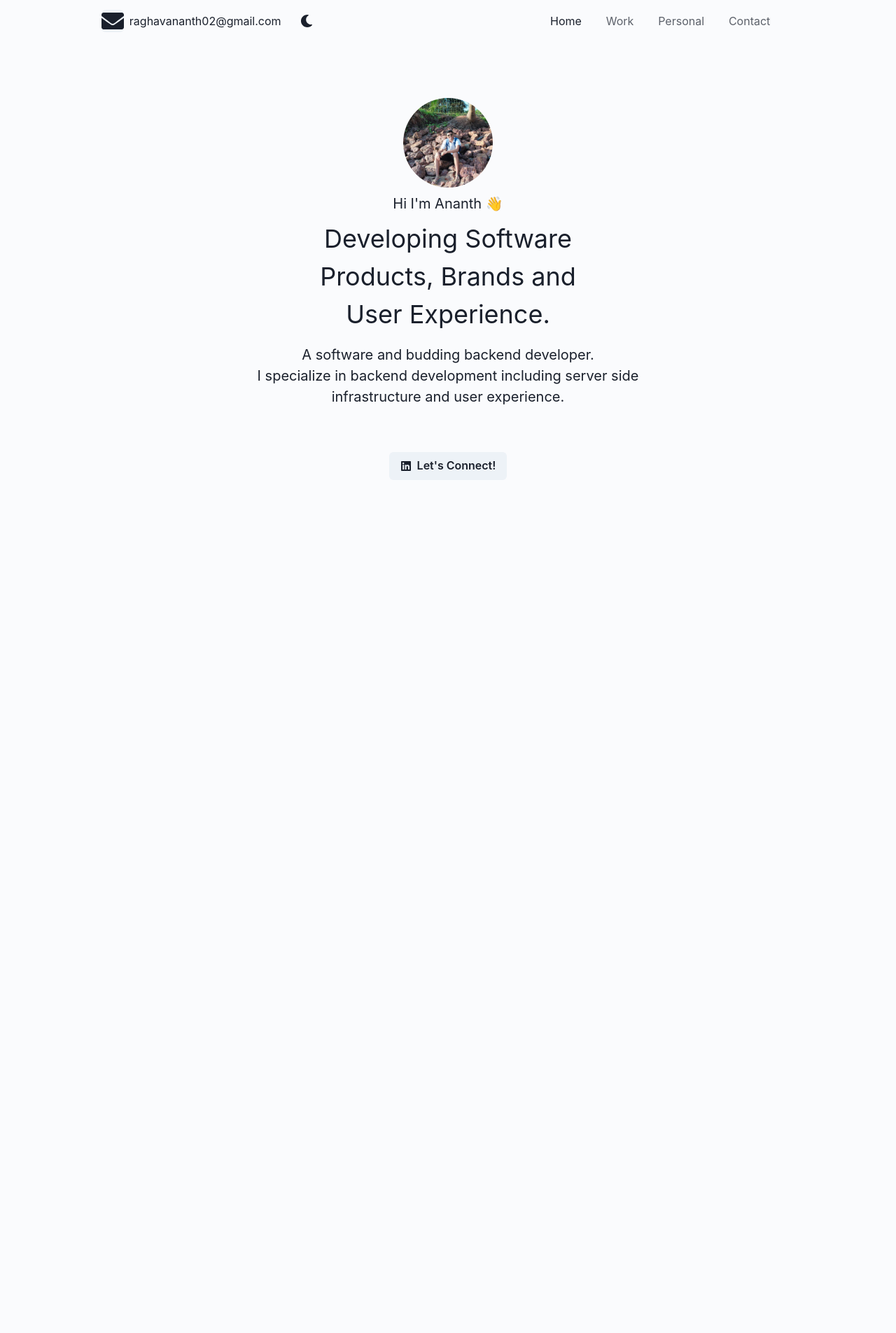
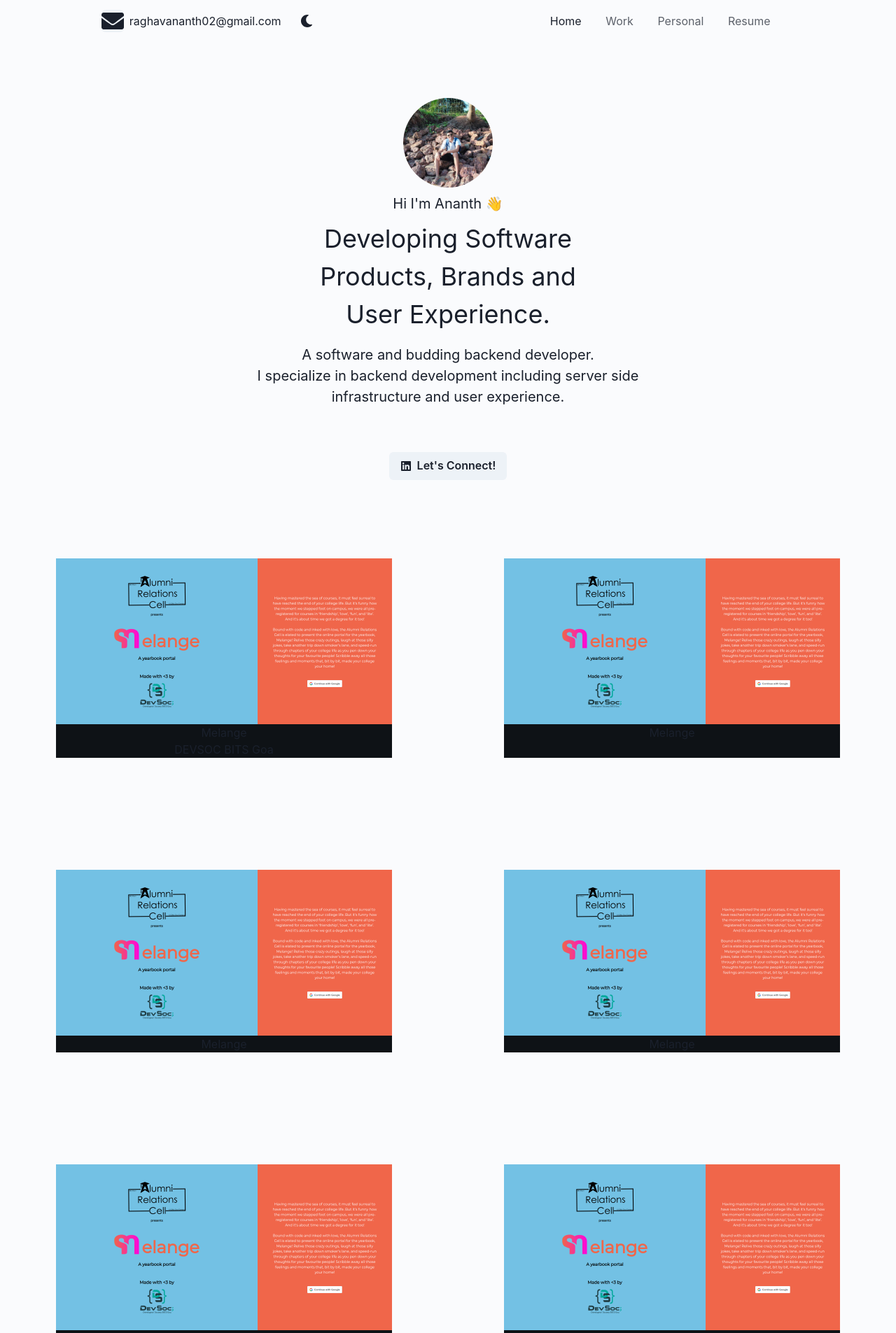
Before and after one commit to ananth243/ananth243.github.io, a React (Vite) app: page / in a window 1280 px wide. Shown: the top 1905 px of the page at 70% size. Before the commit the page ends 800 px from the top, so only its background shows below. Built offline with nearby package versions, Linux system fonts and the light colour scheme.

Commit message:
Added base layout

```diff
--- a/src/App.jsx
+++ b/src/App.jsx
@@ -1,18 +1,16 @@
 import React from "react";
 import Profile from "./Profile";
 import Work from "./Work";
-import Contact from "./Contact";
 import Personal from "./Personal";
 import { useNavState } from "./components/Navbar";
 import { AnimatePresence } from "framer-motion";
 
 function App() {
-  const { home, work, personal, contact } = useNavState();
+  const { home, work, personal } = useNavState();
   return (
     <AnimatePresence>
       {home && <Profile />}
       {work && <Work />}
-      {contact && <Contact />}
       {personal && <Personal />}
     </AnimatePresence>
   );
--- a/src/Contact.jsx
+++ /dev/null
@@ -1,19 +0,0 @@
-import React from "react";
-import { Box } from "@chakra-ui/react";
-import { motion } from "framer-motion";
-
-function Contact() {
-  return (
-    <Box
-      as={motion.div}
-      animate={{ opacity: 1 }}
-      exit={{ opacity: 0 }}
-      initial={{ opacity: 0 }}
-      transition={{ duration: 100, ease: "ease-out" }}
-    >
-      Contact
-    </Box>
-  );
-}
-
-export default Contact;
--- a/src/Personal.jsx
+++ b/src/Personal.jsx
@@ -9,9 +9,9 @@ function Personal() {
       animate={{ opacity: 1 }}
       exit={{ opacity: 0 }}
       initial={{ opacity: 0 }}
-      transition={{ duration: 100, ease: "ease-out" }}
+      transition={{ duration: 100 }}
     >
-      Personal
+      Contact Projects Interests in sports, talk about your university
     </Box>
   );
 }
--- a/src/Profile.jsx
+++ b/src/Profile.jsx
@@ -6,12 +6,59 @@ import {
   Button,
   Icon,
   Box,
+  SimpleGrid,
 } from "@chakra-ui/react";
 import photo from "./assets/photo.jpg";
 import { FaLinkedin } from "react-icons/fa";
 import { motion } from "framer-motion";
+import ProjectCard from "./components/ProjectCard";
+import melange from "./assets/Melange.png";
+function Profile() {
+  const projects = [
+    {
+      name: "Melange",
+      url: null,
+      description: "",
+      company: "DEVSOC BITS Goa",
+      image: melange,
+    },
+    {
+      name: "Melange",
+      url: null,
+      description: "",
+      company: "",
+      image: melange,
+    },
+    {
+      name: "Melange",
+      url: null,
+      description: "",
+      company: "",
+      image: melange,
+    },
+    {
+      name: "Melange",
+      url: null,
+      description: "",
+      company: "",
+      image: melange,
+    },
+    {
+      name: "Cab Joint",
+      url: "https://github.com/ananth243",
+      description: "",
+      company: "",
+      image: melange,
+    },
+    {
+      name: "Code Share",
+      url: "https://github.com/ananth243",
+      description: "",
+      company: "",
+      image: melange,
+    },
+  ];
 
-function Profile() {
   return (
     <Box
       as={motion.div}
@@ -54,6 +101,13 @@ function Profile() {
           Let's Connect!
         </Button>
       </Center>
+      <Box padding="5rem">
+        <SimpleGrid marginTop="2rem" minChildWidth="20rem" spacing="10rem">
+          {projects.map((project, index) => (
+            <ProjectCard key={index} index={index} {...project} />
+          ))}
+        </SimpleGrid>
+      </Box>
     </Box>
   );
 }
--- a/src/Work.jsx
+++ b/src/Work.jsx
@@ -1,11 +1,10 @@
 import React from "react";
 import { motion } from "framer-motion";
-import { Box, Center } from "@chakra-ui/react";
+import { Box } from "@chakra-ui/react";
 import Devsoc from "./assets/devsoc.png";
 import IRCS from "./assets/ircs.png";
 import WorkCard from "./components/WorkCard";
 import Sandbox from "./assets/Sandbox.jpg";
-
 function Work() {
   const experience = [
     {
@@ -22,7 +21,7 @@ function Work() {
       photo: IRCS,
       url: "https://redcrosskarnataka.org/",
       description:
-        "Worked as a summer intern devloping a backend application to facilitate the organisation's needs",
+        "Worked as a summer intern devloping a backend application to facilitate the organisation's needs. Used Django in the process",
       startDate: new Date(2022, 6),
       endDate: new Date(2022, 7),
     },
@@ -31,7 +30,7 @@ function Work() {
       photo: Sandbox,
       url: "https://bpgc-sandbox.github.io/",
       description:
-        "Was part of the student led management committee that maintained the incubation centre of our university",
+        "Was part of the student led management committee that maintained the incubation centre of our university. The centre has many equipments such as 3d laser printers, laser cutters, plasma cutters and anything else that fostered innovation.",
       startDate: new Date(2022, 2),
       endDate: new Date(2023, 1),
     },
@@ -43,13 +42,11 @@ function Work() {
       exit={{ opacity: 0 }}
       initial={{ opacity: 0 }}
       transition={{ duration: 100, ease: "ease-out" }}
+      paddingBottom="6"
     >
-      <Center padding="2" display="flex" flexDirection="column">
-        {/*<CustomSVG/>*/}
-        {experience.map((exp, index) => (
-          <WorkCard {...exp} index={index+1} key={index} />
-        ))}
-      </Center>
+      {experience.map((exp, index) => (
+        <WorkCard {...exp} index={index + 1} key={index} />
+      ))}
     </Box>
   );
 }
--- a/src/components/CustomSVG.jsx
+++ b/src/components/CustomSVG.jsx
@@ -18,7 +18,7 @@ function CustomSVG() {
     },
   };
   return (
-    <Box position="absolute" height={"100%"}>
+    <Box position="absolute" left="20%" height={"100%"}>
       <motion.svg
         width="100%"
         height="100%"
--- a/src/components/Navbar.jsx
+++ b/src/components/Navbar.jsx
@@ -8,11 +8,12 @@ import {
 } from "@chakra-ui/react";
 import { ColorMode } from "./ColorMode";
 import { FaEnvelope } from "react-icons/fa";
+import { motion } from "framer-motion";
+import Resume from "../assets/Dev.pdf";
 
 const defaultState = {
   home: false,
   personal: false,
-  contact: false,
   work: false,
 };
 
@@ -31,8 +32,6 @@ function Navbar({ children }) {
         return { ...defaultState, work: true };
       case "personal":
         return { ...defaultState, personal: true };
-      case "contact":
-        return { ...defaultState, contact: true };
       default:
         return defaultState;
     }
@@ -59,6 +58,8 @@ function Navbar({ children }) {
             cursor={"pointer"}
             opacity={state.home ? "1" : "0.7"}
             onClick={() => dispatch("home")}
+            as={motion.li}
+            whileHover={{ scale: 1.2 }}
           >
             Home
           </ListItem>
@@ -66,6 +67,8 @@ function Navbar({ children }) {
             cursor={"pointer"}
             opacity={state.work ? "1" : "0.7"}
             onClick={() => dispatch("work")}
+            as={motion.li}
+            whileHover={{ scale: 1.2 }}
           >
             Work
           </ListItem>
@@ -73,15 +76,19 @@ function Navbar({ children }) {
             cursor={"pointer"}
             opacity={state.personal ? "1" : "0.7"}
             onClick={() => dispatch("personal")}
+            as={motion.li}
+            whileHover={{ scale: 1.2 }}
           >
             Personal
           </ListItem>
           <ListItem
             cursor={"pointer"}
-            opacity={state.contact ? "1" : "0.7"}
-            onClick={() => dispatch("contact")}
+            opacity="0.7"
+            as={motion.li}
+            onClick={() => window.open(Resume, "_blank")}
+            whileHover={{ opacity: 0.9, scale: 1.2 }}
           >
-            Contact
+            Resume
           </ListItem>
         </UnorderedList>
       </HStack>
--- /dev/null
+++ b/src/components/ProjectCard.jsx
@@ -0,0 +1,21 @@
+import React from "react";
+import { motion } from "framer-motion";
+import { Box, Link, Text, Image, Center } from "@chakra-ui/react";
+
+function ProjectCard({ index, name, url, description, company, image }) {
+  return (
+    <Box background="dark.200">
+      <Image src={image} />
+      <Center flexDirection='column'>
+        {" "}
+        <Link href={url} target="_blank">
+          {name}
+        </Link>
+        <Text>{company}</Text>
+      </Center>
+      <Text>{description}</Text>
+    </Box>
+  );
+}
+
+export default ProjectCard;
--- a/src/components/WorkCard.jsx
+++ b/src/components/WorkCard.jsx
@@ -19,31 +19,39 @@ function WorkCard({
   return (
     index && (
       <Box
+        display="flex"
+        justifyContent={index % 2 == 0 ? "flex-end" : "flex-start"}
+        padding='4'
+      >
+        <Box
           as={motion.div}
-        initial={{ x: 0 }}
+          initial={{ x: index % 2 == 0 ? "-50%" : "50%" }}
           cursor="pointer"
           onClick={() => window.open(url, "_blank")}
-        boxShadow="rgba(0, 0, 0, 0.15) 1rem 1rem rem 1rem"
-        animate={{ x: index % 2 == 1 ? "-60%" : "50%" }}
           transitionDuration="150ms"
+          animate={{  x: index % 2 == 0 ? "-10%" : "10%" }}
           whileHover={{ boxShadow: "2px" }}
           marginTop="2rem"
           borderRadius={"xl"}
+          textOverflow='unset'
           padding="4"
-        width="40%"
+          width="46rem"
           backgroundColor={bg}
           color={color}
         >
           <HStack justifyContent="space-between">
             <Avatar name={company} src={photo} size="xl" />
-          <Text textTransform={"capitalize"} fontWeight='bold' fontSize="xl">
+            <Text textTransform={"capitalize"} fontWeight="bold" fontSize="xl">
               {company}
             </Text>
           </HStack>
-        <Text fontSize="xl">{description}</Text>
+          <Text fontSize="xl" marginTop="4">
+            {description}
+          </Text>
           <Text marginTop="2" textAlign="end" color={footer}>
             {format(startDate, "LLLL yyyy")} - {format(endDate, "LLLL yyyy")}
           </Text>
+        </Box>
       </Box>
     )
   );
```
Also changed, not shown: 1 other file (tests, documents, lock files or other folders). Lines whose indentation alone changed are shown as unchanged.
